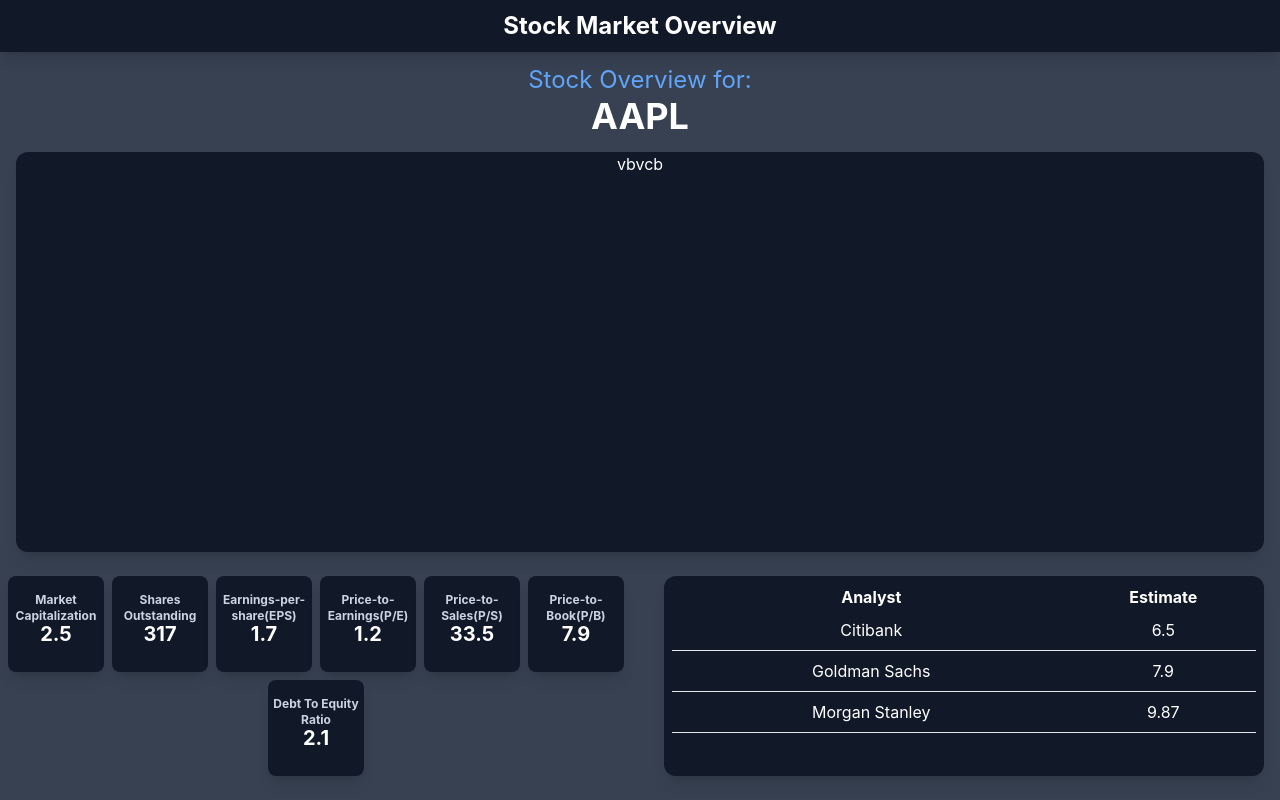
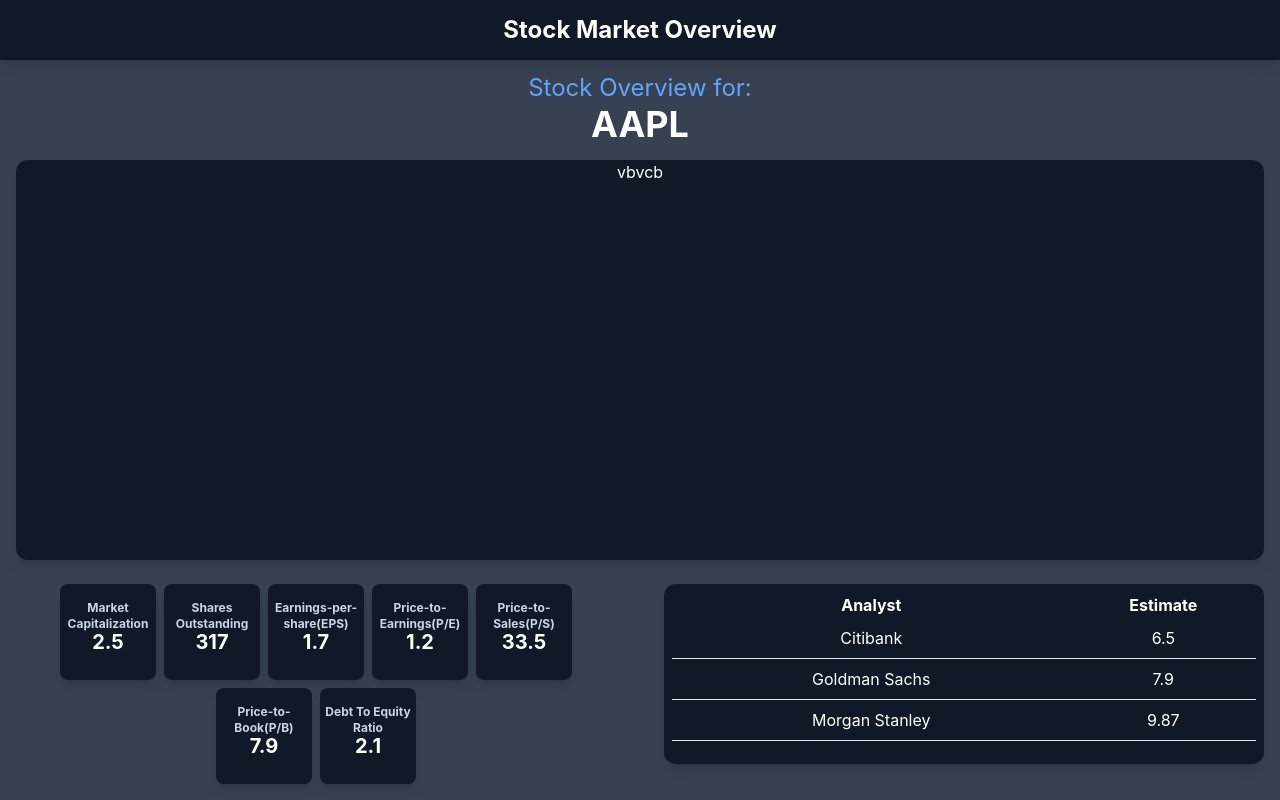
Before and after one commit to yonasoft/stock-info, a React (Create React App) app: page / in a window 1280 px wide. Built offline with nearby package versions, Linux system fonts and the light colour scheme.

Commit message:
more styling changes

```diff
--- a/src/App.tsx
+++ b/src/App.tsx
@@ -8,7 +8,7 @@
   const [symbol, setSymbol] = React.useState<string>("AAPL");
 
   return (
-    <div className="App flex flex-col h-screen bg-gray-700 text-white overflow-y-scroll overflow-x-clip">
+    <div className="App flex flex-col h-screen bg-gray-700  text-white overflow-y-scroll overflow-x-clip">
       <Header
         searchField={searchField}
         setSearchField={setSearchField}
@@ -21,7 +21,7 @@
           setSearchField("");
         }}
       />
-      <div className="lg:container h-full mx-auto mb-6 p-0 ">
+      <div className="lg:container h-full mx-auto ">
         <StockOverview symbol={symbol} />
       </div>
     </div>
--- a/src/components/StockOverview.tsx
+++ b/src/components/StockOverview.tsx
@@ -40,21 +40,21 @@
   ];
 
   return (
-    <div className="h-full w-full flex flex-col align-middle pt-3">
+    <div className="h-full w-full flex flex-col align-middle pt-3 mb-4">
       <h2 className="text-blue-400 text-2xl">Stock Overview for:</h2>
       <h1 className="text-4xl font-bold">{symbol}</h1>
-      <div className="min-h-52 h-[50vh] bg-gray-900 shadow-lg rounded-xl m-4 overflow-x-auto">
+      <div className="min-h-60 h-[50vh] bg-gray-900 shadow-lg rounded-xl m-4 overflow-x-auto">
         vbvcb
       </div>
       <div className="w-full mt-2 grid grid-cols-12 gap-4">
-        <div className="col-span-12 lg:col-span-6 flex flex-row flex-wrap gap-2 justify-center">
+        <div className="col-span-12 lg:col-span-6 flex flex-row flex-wrap gap-2 justify-center mx-4">
           {(financialLoading && <p>Loading...</p>) ||
             (financialError && <p>Error: {financialError}</p>) ||
             ratios.map((ratio, index) => (
               <InfoCard key={index} title={ratio.title} value={ratio.value} />
             ))}
         </div>
-        <div className="col-span-12 lg:col-span-6 bg-gray-900 rounded-xl p-2 mx-4 shadow-lg">
+        <div className="col-span-12 lg:col-span-6 bg-gray-900 rounded-xl p-2 mx-4 mb-5 shadow-lg">
           <AnalysisTable
             data={financialData?.analyst_estimates as AnalystEstimates}
           />
```
